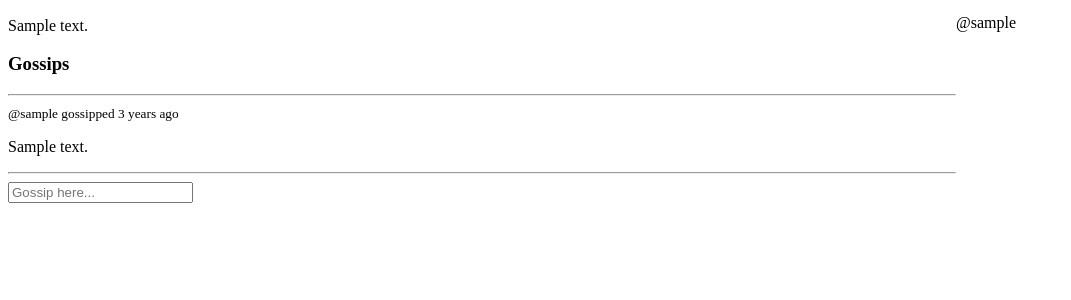
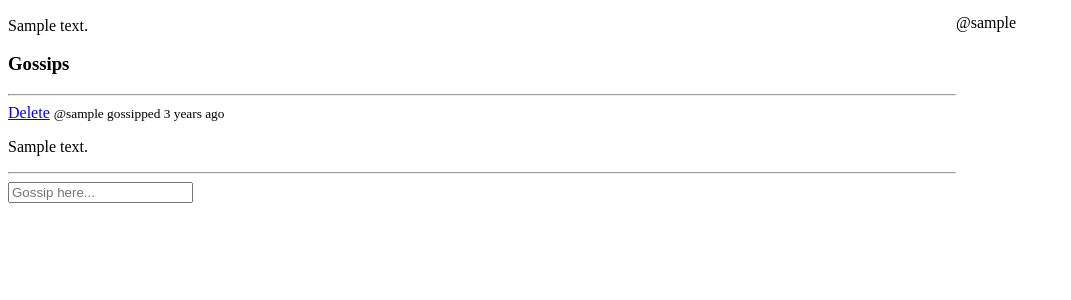
Before and after one commit to muratcanakcay/Django-App, a Django app: page /zone/1/ in a window 1280 px wide. Shown: the part 250-550 px from the top of the page, without its empty margins (0-1071 px from the left). Run offline with Django 4.2, Linux system fonts and the light colour scheme; a user stored in the database is signed in; tables that the repository leaves empty hold one stand-in row (values such as "Sample post").

Commit message:
add delete gossip

```diff
--- a/gossipzone/base/templates/base/delete_zone.html
+++ b/gossipzone/base/templates/base/delete.html
@@ -4,7 +4,7 @@
 
 <form method="POST" action="">
     {% csrf_token %}
-    <p>Are you sure you want to delete {{obj}}?</p>
+    <p>Are you sure you want to delete "{{obj}}"?</p>
     <a href="{{request.META.HTTP_REFERER}}">No, go back</a>
     <input type="submit" value="Yes, delete"/>
 </form>
--- a/gossipzone/base/templates/base/zone.html
+++ b/gossipzone/base/templates/base/zone.html
@@ -20,6 +20,9 @@
 
             {% for gossip in gossips %}
             <div>
+                {% if request.user == gossip.user %}
+                <a href="{% url 'delete-gossip' gossip.id %}">Delete</a>
+                {% endif %}
                 <small>@{{gossip.user}}  gossipped {{gossip.created|timesince}} ago</small>
                 <p>{{gossip.body}}</p>
                 <hr>
--- a/gossipzone/base/urls.py
+++ b/gossipzone/base/urls.py
@@ -12,4 +12,5 @@ urlpatterns = [
     path('create-zone/', views.createZone, name="create-zone"),
     path('update-zone/<str:pk>', views.updateZone, name="update-zone"),
     path('delete-zone/<str:pk>', views.deleteZone, name="delete-zone"),
+    path('delete-gossip/<str:pk>', views.deleteGossip, name="delete-gossip"),
 ]
--- a/gossipzone/base/views.py
+++ b/gossipzone/base/views.py
@@ -88,6 +88,7 @@ def zone(request, pk):
             zone=zone,
             body=request.POST.get('body')
         )
+        zone.participants.add(request.user)
         return redirect('zone', pk=zone.id)
 
     context = {'zone': zone, 'gossips': gossips, 'participants': participants}
@@ -139,4 +140,18 @@ def deleteZone(request, pk):
         zone.delete()
         return redirect('home') #return back to homepage
 
-    return render(request, 'base/delete_zone.html', {'obj': zone })
+    return render(request, 'base/delete.html', {'obj': zone })
+
+# restricted to logged in users
+@login_required(login_url='login')
+def deleteGossip(request, pk):
+    gossip = Gossip.objects.get(id=pk)
+
+    if request.user != gossip.user:
+        return HttpResponse('You must be the creator of the gossip to delete it')
+
+    if request.method == 'POST':
+        gossip.delete()
+        return redirect('home') #return back to homepage
+
+    return render(request, 'base/delete.html', {'obj': gossip })
```
